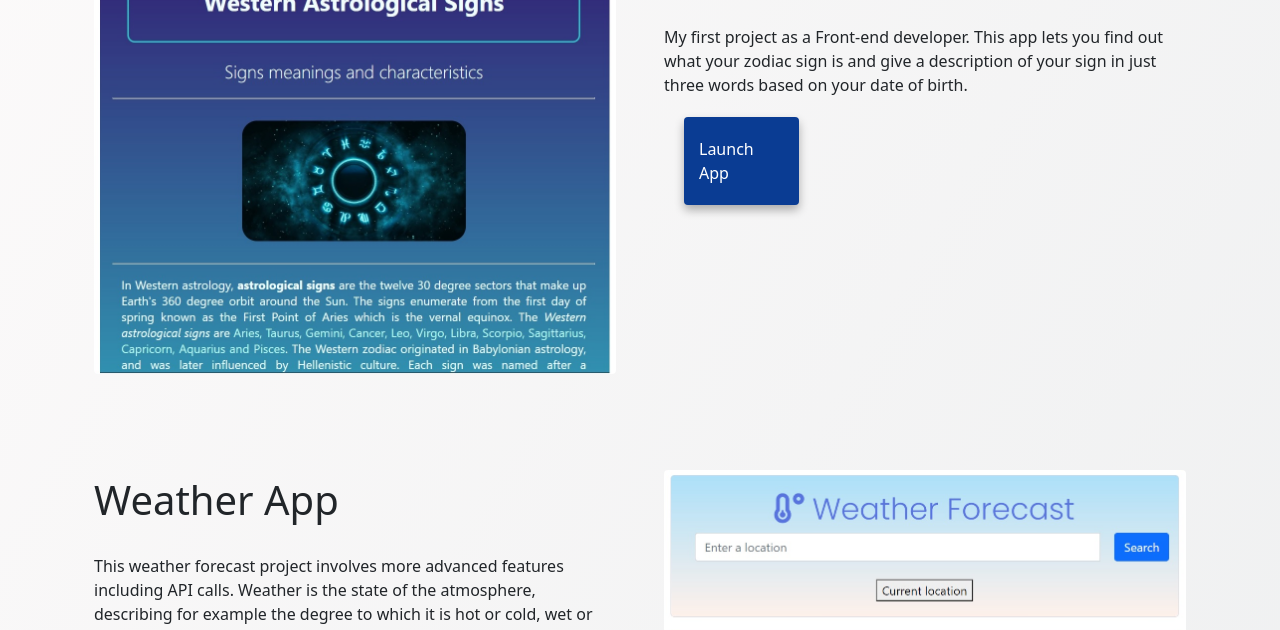
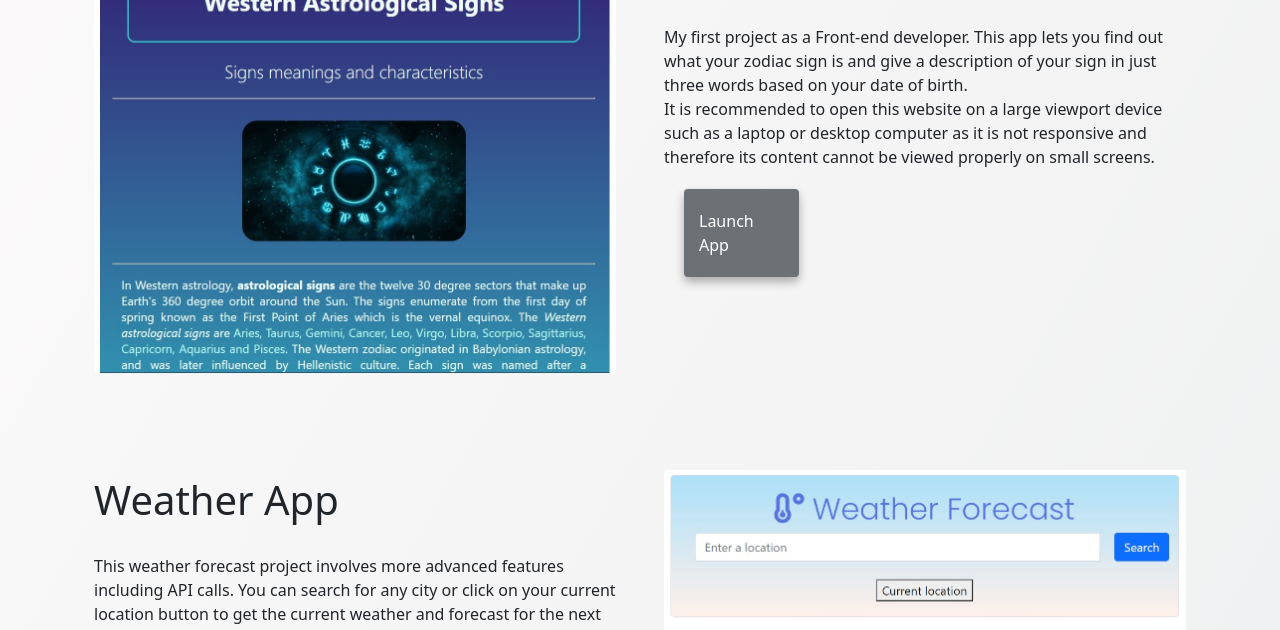
Before and after one commit to Servi90/marta-portfolio, a plain HTML site: page index.html in a window 1280 px wide. Shown: the part 524-1154 px from the top of the page. Drawn offline with nearby package versions, Linux system fonts and the light colour scheme.

Commit message:
Added text to index page and changed primary color for buttons

```diff
--- a/index.html
+++ b/index.html
@@ -74,7 +74,10 @@
           <div class="zodiacParagraph mt-4">
             My first project as a Front-end developer. This app lets you find
             out what your zodiac sign is and give a description of your sign in
-            just three words based on your date of birth.
+            just three words based on your date of birth. <br />
+            It is recommended to open this website on a large viewport device
+            such as a laptop or desktop computer as it is not responsive and
+            therefore its content cannot be viewed properly on small screens.
           </div>
           <div class="zodiacButton">
             <a
@@ -95,11 +98,9 @@
           <div class="weatherTitle fs-1">Weather App</div>
           <div class="weatherParagraph mt-4">
             This weather forecast project involves more advanced features
-            including API calls. Weather is the state of the atmosphere,
-            describing for example the degree to which it is hot or cold, wet or
-            dry, calm or stormy, clear or cloudy. On Earth, most weather
-            phenomena occur in the lowest layer of the planet's atmosphere, the
-            troposphere, just below the stratosphere.
+            including API calls. You can search for any city or click on your
+            current location button to get the current weather and forecast for
+            the next five days.
           </div>
           <div class="weatherButton">
             <a
--- a/style.css
+++ b/style.css
@@ -1,5 +1,5 @@
 :root {
-  --primary-color: #0a3c93;
+  --primary-color: #6c7175;
   --secondary-color: #f5f2fe;
   --box-shadow: 0 5px 10px rgba(0, 0, 0, 0.3);
   --margin: 20px;
```
